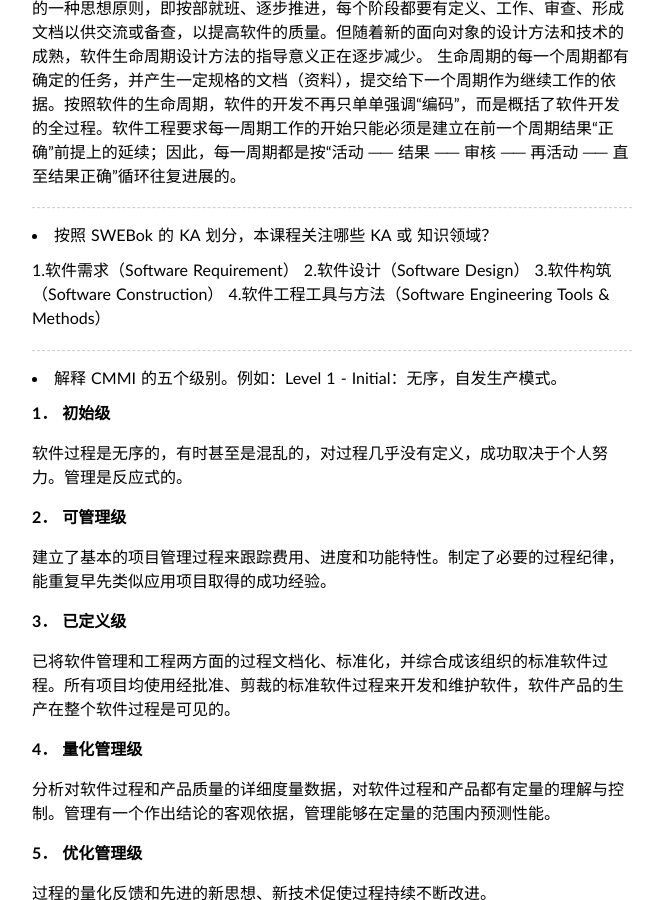
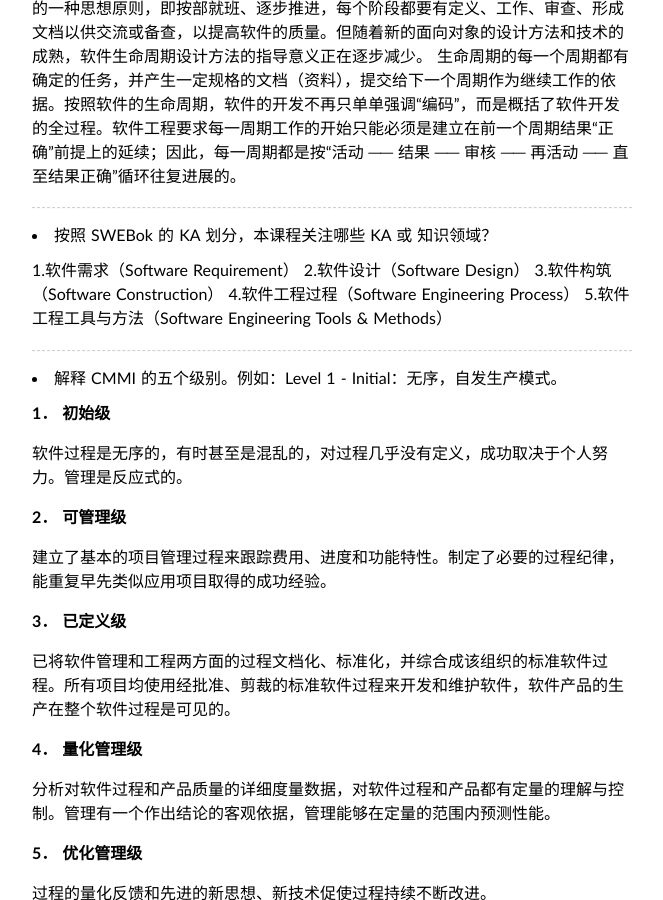
Before and after one commit to guoxiongfeng/blog, a Jekyll site: the page built from _posts/2018-03-11-HW1.md, in a window 1280 px wide and 900 px high, scrolled down 2019 px. Shown: the whole window, without its empty margins (308-971 px from the left). Built offline with Jekyll 4.4.1, drawn with Linux system fonts in a browser that asks for light colours; comment, search, counter and statistics services are not loaded.

Commit message:
HW1 ver1.2

```diff
--- a/_posts/2018-03-11-HW1.md
+++ b/_posts/2018-03-11-HW1.md
@@ -76,7 +76,8 @@
 1.软件需求（Software Requirement）
 2.软件设计（Software Design）
 3.软件构筑（Software Construction）
-4.软件工程工具与方法（Software Engineering Tools & Methods）
+4.软件工程过程（Software Engineering Process）
+5.软件工程工具与方法（Software Engineering Tools & Methods）
 
 --------------
 * 解释 CMMI 的五个级别。例如：Level 1 - Initial：无序，自发生产模式。
```
